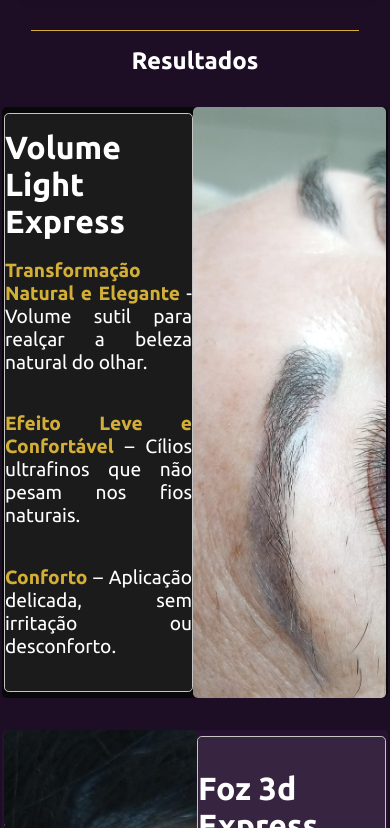
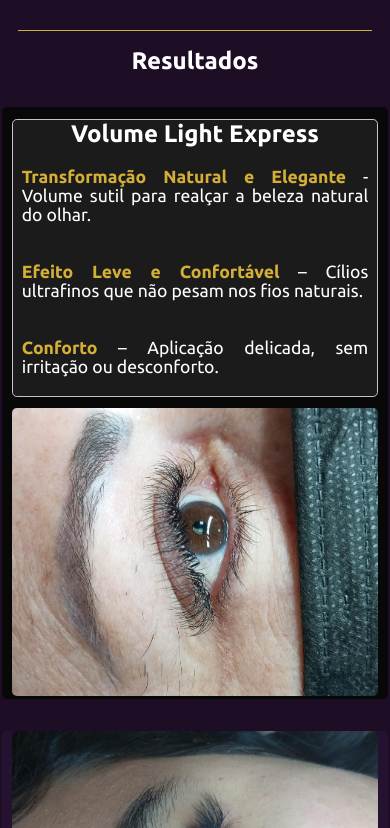
Before and after one commit to PredoH1/MaryBeauty, a React (Vite) app: page / in a window 390 px wide. Shown: the part 3216-4044 px from the top of the page. Built offline with nearby package versions, Linux system fonts and the light colour scheme.

Commit message:
style: improves the responsiveness of the result component

```diff
--- a/src/Components/Resultados/Resultados.module.css
+++ b/src/Components/Resultados/Resultados.module.css
@@ -84,3 +84,42 @@
   object-position: left bottom;
   transform: scale(1);
 }
+
+@media (max-width: 768px) {
+  .container h1 {
+    width: 91%;
+  }
+  .boxRight,
+  .boxLeft {
+    flex-direction: column;
+    height: 100%;
+  }
+
+  .descRight,
+  .descLeft {
+    width: 95%;
+    margin: 0.7rem 0rem 0.7rem 0rem;
+  }
+
+  .descRight h2,
+  .descLeft h2 {
+    font-size: 1.5rem;
+  }
+
+  .descRight p,
+  .descLeft p {
+    font-size: 1.1rem;
+    width: 95%;
+  }
+
+  .imgRight,
+  .imgLeft {
+    width: 95%;
+    height: 100%;
+  }
+
+  .imgRight img,
+  .imgLeft img {
+    height: 18rem;
+  }
+}
```
